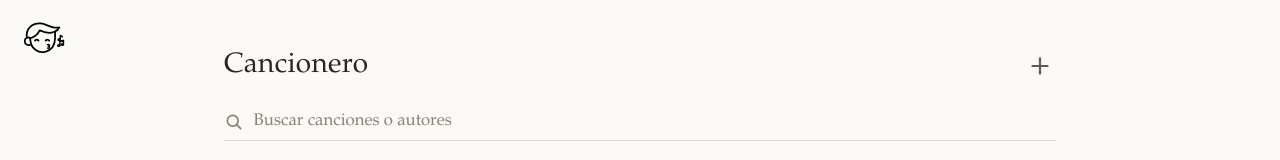
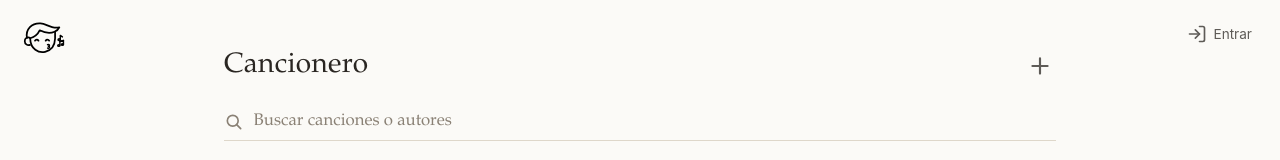
Before and after one commit to libasoles/el-silbador, a React (Vite) app: page / in a window 1280 px wide. Shown: the top 160 px of the page. Built offline with nearby package versions, Linux system fonts and the light colour scheme; no server answers.

Commit message:
Add login/logout button to the library index
Mirrors the Save button's auth flow: clicking "Entrar" while signed
out opens the existing magic-link AuthModal, and clicking "Salir"
while signed in calls the new signOut() helper.

Co-Authored-By: Claude Sonnet 5 <noreply@anthropic.com>

```diff
--- a/src/app/components/icons.tsx
+++ b/src/app/components/icons.tsx
@@ -288,6 +288,48 @@ export function XIcon({ size = 18 }: { size?: number }) {
   );
 }
 
+export function LogInIcon() {
+  return (
+    <svg
+      viewBox="0 0 24 24"
+      width="24"
+      height="24"
+      fill="none"
+      stroke="currentColor"
+      strokeWidth="2"
+      strokeLinecap="round"
+      strokeLinejoin="round"
+      aria-hidden="true"
+      focusable="false"
+    >
+      <path d="m10 17 5-5-5-5" />
+      <path d="M15 12H3" />
+      <path d="M15 3h4a2 2 0 0 1 2 2v14a2 2 0 0 1-2 2h-4" />
+    </svg>
+  );
+}
+
+export function LogOutIcon() {
+  return (
+    <svg
+      viewBox="0 0 24 24"
+      width="24"
+      height="24"
+      fill="none"
+      stroke="currentColor"
+      strokeWidth="2"
+      strokeLinecap="round"
+      strokeLinejoin="round"
+      aria-hidden="true"
+      focusable="false"
+    >
+      <path d="m16 17 5-5-5-5" />
+      <path d="M21 12H9" />
+      <path d="M9 21H5a2 2 0 0 1-2-2V5a2 2 0 0 1 2-2h4" />
+    </svg>
+  );
+}
+
 export function AlertCircleIcon() {
   return (
     <svg
--- a/src/app/pages/Library.css
+++ b/src/app/pages/Library.css
@@ -7,6 +7,38 @@
   max-width: 56rem;
   margin: 0 auto;
   padding: 1.25rem 2rem 6rem;
+}
+
+.library-auth {
+  position: fixed;
+  top: 1rem;
+  right: 1rem;
+  z-index: 5;
+  display: inline-flex;
+  align-items: center;
+  gap: 0.4rem;
+  padding: 0.5rem 0.75rem;
+  border-radius: 999px;
+  background: none;
+  border: none;
+  color: var(--fg);
+  opacity: 0.75;
+  font-family: var(--sans);
+  font-size: 0.85rem;
+  transition:
+    color 160ms ease,
+    opacity 180ms ease;
+}
+
+.library-auth svg {
+  flex: none;
+  width: 20px;
+  height: 20px;
+}
+
+.library-auth:hover {
+  opacity: 1;
+  color: var(--accent);
 }
 
 .library-header {
--- a/src/app/pages/Library.tsx
+++ b/src/app/pages/Library.tsx
@@ -2,9 +2,19 @@ import { useEffect, useMemo, useState } from "react";
 import { Skeleton, Theme } from "@radix-ui/themes";
 import "@radix-ui/themes/styles.css";
 import { trackEvent } from "../analytics";
+import { AuthModal } from "../components/AuthModal";
 import { ConfirmDialog } from "../components/ConfirmDialog";
 import { IconButtonTooltip } from "../components/IconButtonTooltip";
-import { PlusIcon, SearchIcon, SilbadorIcon, StarIcon, TrashIcon } from "../components/icons";
+import {
+  LogInIcon,
+  LogOutIcon,
+  PlusIcon,
+  SearchIcon,
+  SilbadorIcon,
+  StarIcon,
+  TrashIcon,
+} from "../components/icons";
+import { signOut } from "../../data/auth";
 import { deleteSong, listMySongs } from "../../data/songs";
 import type { SongSummary } from "../../data/types";
 import { useAuth } from "../useAuth";
@@ -189,10 +199,12 @@ interface LibraryProps {
 
 export function Library({ onOpenSong, onNewSong }: LibraryProps) {
   const session = useAuth();
+  const authenticated = Boolean(session);
   const [query, setQuery] = useState("");
   const [myLibrarySongs, setMyLibrarySongs] = useState<LibrarySong[]>([]);
   const [songPendingDelete, setSongPendingDelete] = useState<LibrarySong | null>(null);
   const [myLibraryLoading, setMyLibraryLoading] = useState(true);
+  const [authModalOpen, setAuthModalOpen] = useState(false);
 
   useEffect(() => {
     if (session === undefined) {
@@ -278,11 +290,36 @@ export function Library({ onOpenSong, onNewSong }: LibraryProps) {
     setSongPendingDelete(null);
   };
 
+  const handleAuthClick = () => {
+    if (authenticated) {
+      signOut().catch((error: unknown) => {
+        console.error("No se pudo cerrar sesión.", error);
+      });
+      return;
+    }
+    trackEvent("auth_modal_open");
+    setAuthModalOpen(true);
+  };
+
   return (
     <main className="library">
       <a className="app-mark" href="/" aria-label="Ir al índice">
         <SilbadorIcon />
       </a>
+
+      <button type="button" className="library-auth" onClick={handleAuthClick}>
+        {authenticated ? (
+          <>
+            <LogOutIcon />
+            Salir
+          </>
+        ) : (
+          <>
+            <LogInIcon />
+            Entrar
+          </>
+        )}
+      </button>
 
       <header className="library-header">
         <div className="library-header__title-row">
@@ -359,6 +396,10 @@ export function Library({ onOpenSong, onNewSong }: LibraryProps) {
         onConfirm={handleConfirmDelete}
         onCancel={() => setSongPendingDelete(null)}
       />
+
+      {authModalOpen && !authenticated && (
+        <AuthModal onClose={() => setAuthModalOpen(false)} />
+      )}
     </main>
   );
 }
--- a/src/data/auth.ts
+++ b/src/data/auth.ts
@@ -28,3 +28,9 @@ export async function signInWithMagicLink(email: string): Promise<void> {
   });
   if (error) throw error;
 }
+
+export async function signOut(): Promise<void> {
+  const supabase = getSupabaseClient();
+  const { error } = await supabase.auth.signOut();
+  if (error) throw error;
+}
```
